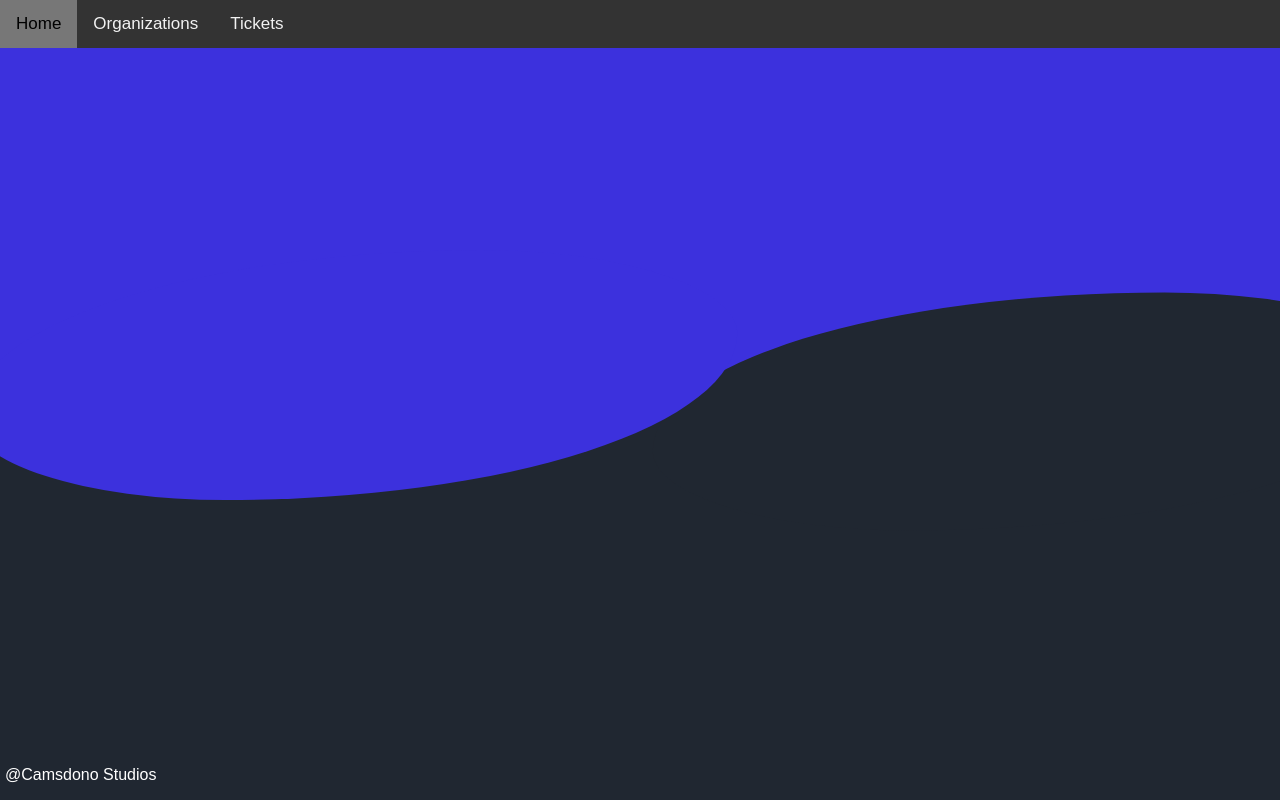
After one commit to camsdono/LogBug, a PHP site: page /components/edit/orgsettings.php in a window 1280 px wide; the page is wider, and only the part inside the window is pictured. The commit adds this page. Run offline with PHP 8.4, Linux system fonts and the light colour scheme.

```diff
--- a/backend/assignprocess/assignbugprocess.php
+++ b/backend/assignprocess/assignbugprocess.php
@@ -32,6 +32,7 @@ if (isset($_POST["assign-btn"])) {
         } else {
             echo "An error has occured adding bug to project try again later.";
         }
+
         $stmt->close();
     }
 
--- a/components/displays/orgdisplay.php
+++ b/components/displays/orgdisplay.php
@@ -79,6 +79,10 @@ if(mysqli_num_rows($getOrgUserRes) == null) {
                 <p><?=$row['orgDesc']?></p>
             </div>
 
+            <div class="options">
+                <a href="../edit/orgsettings.php"><i class="fa fa-gear fa-lg option-icon"></i></a>
+            </div>
+
             <?php
                 if(mysqli_num_rows($getProjectsRes) > 0) {
                     ?>
--- /dev/null
+++ b/components/edit/orgsettings.php
@@ -0,0 +1,42 @@
+<?php
+
+
+?>
+<!DOCTYPE html>
+<html>
+    <head>
+        <title id="title">Org Settings</title>
+
+        <meta charset="UTF-8">
+        <meta http-equiv="X-UA-Compatible" content="IE=edge">
+        <meta name="viewport" content="width=device-width; initial-scale=1; maximum-scale=1; user-scalable=0">
+        <meta name="author" content="Camsdono Studios">
+        <meta name="description" content="A better place to keep track of your bugs and manage teams">
+
+        <link rel="apple-touch-icon" sizes="180x180" href="../../images/favicon/apple-touch-icon.png">
+        <link rel="icon" type="image/png" sizes="32x32" href="../../images/favicon/favicon-32x32.png">
+        <link rel="icon" type="image/png" sizes="16x16" href="../../images/favicon/favicon-16x16.png">
+        <link rel="manifest" href="../../images/favicon/site.webmanifest">
+
+        <link rel="stylesheet" href="../../styles/styles.css" />
+        <link rel="stylesheet" href="https://cdnjs.cloudflare.com/ajax/libs/font-awesome/4.7.0/css/font-awesome.min.css">
+    </head>
+    <body>
+        <section class="blue">
+            <div class="curve"></div>
+            <div class="topnav" id="myTopnav">
+                <a href="../root/home.php">Home</a>
+                <a href="../root/organization.php">Organizations</a>
+                <a href="#">Tickets</a>
+
+                <a href="javascript:void(0);" class="icon" onclick="OpenCloseNav()">
+                    <i class="fa fa-bars"></i>
+                </a>
+            </div>
+        </section>
+        <footer>
+            <p class="footer-txt">@Camsdono Studios</p>
+        </footer>
+    </body>
+</html>
+<script src="../../js/openCloseNavBar.js"></script>
```
Also changed, not shown: styles/styles.css (+24 -27 lines).
